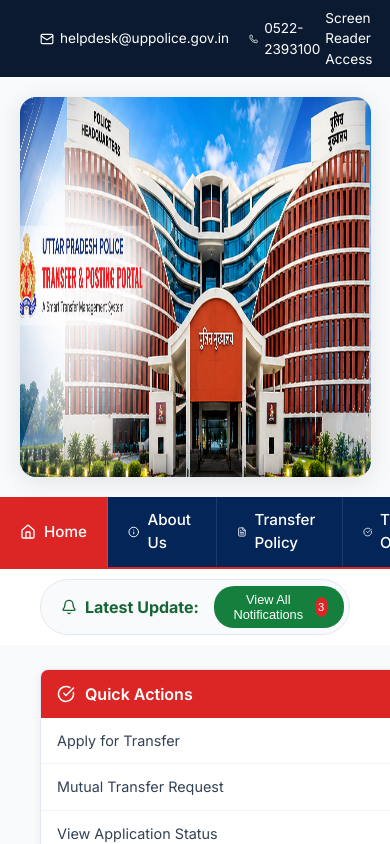
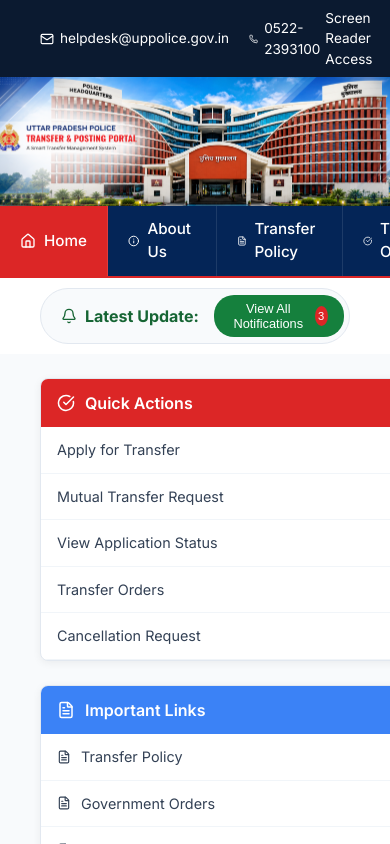
Before and after one commit to rahuldwivedidwivedi7-ai/UPPTS-PORATAL, a React (Vite) app in the folder frontend/: page / in a window 390 px wide. Shown: the top 844 px of the page. Built offline with nearby package versions, Linux system fonts and the light colour scheme; no server answers.

Commit message:
feat: Replace background image div with a responsive img tag for edge-to-edge perfect scaling

```diff
--- a/frontend/src/components/LandingPage.css
+++ b/frontend/src/components/LandingPage.css
@@ -104,20 +104,22 @@
 
 /* Hero Section */
 .hero-section {
-  width: 90%;
-  max-width: 1300px;
-  margin: 20px auto;
-  border-radius: 16px;
-  box-shadow: 0 4px 25px rgba(0,0,0,0.1);
-  height: 380px;
-  background-image: url('/assets/final-banner.png');
-  background-size: 103% 106%;
-  background-position: center;
-  display: flex;
-  flex-direction: column;
-  align-items: flex-start;
+  width: 100%;
+  margin: 0;
   padding: 0;
   overflow: hidden;
+  display: flex;
+  justify-content: center;
+  align-items: center;
+  background-color: #f8fafc;
+}
+
+.hero-banner-img {
+  width: 100%;
+  height: auto;
+  display: block;
+  /* Slight scale to push any baked-in white image borders off-screen */
+  transform: scale(1.02);
 }
 
 /* Ticker */
--- a/frontend/src/components/LandingPage.tsx
+++ b/frontend/src/components/LandingPage.tsx
@@ -27,8 +27,9 @@
         </div>
       </div>
 
-      {/* Hero Banner Section (Final Designed Image Background) */}
+      {/* Hero Banner Section (Final Designed Image) */}
       <section className="hero-section">
+        <img src="/assets/final-banner.png" alt="UP Police Transfer Portal" className="hero-banner-img" />
       </section>
 
       {/* Navigation Menu (Dark Blue with Red accents) */}
```
